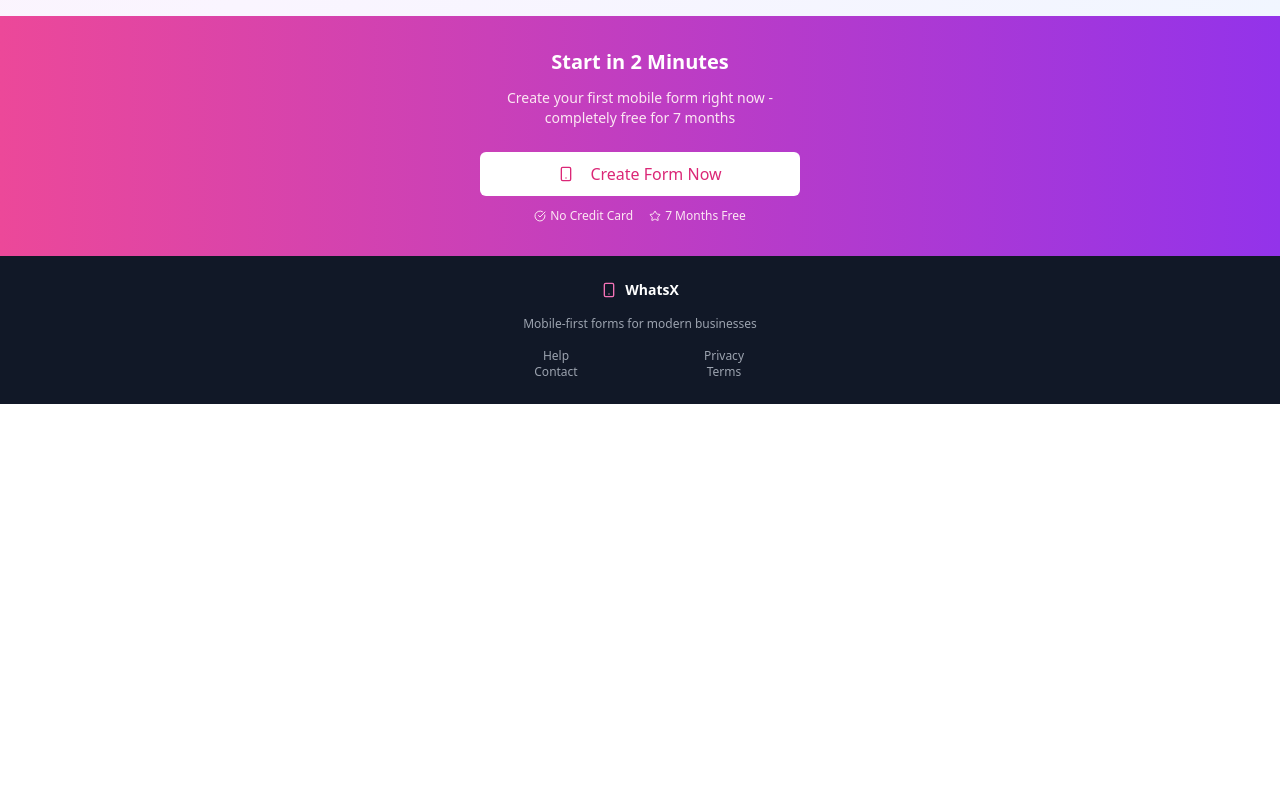
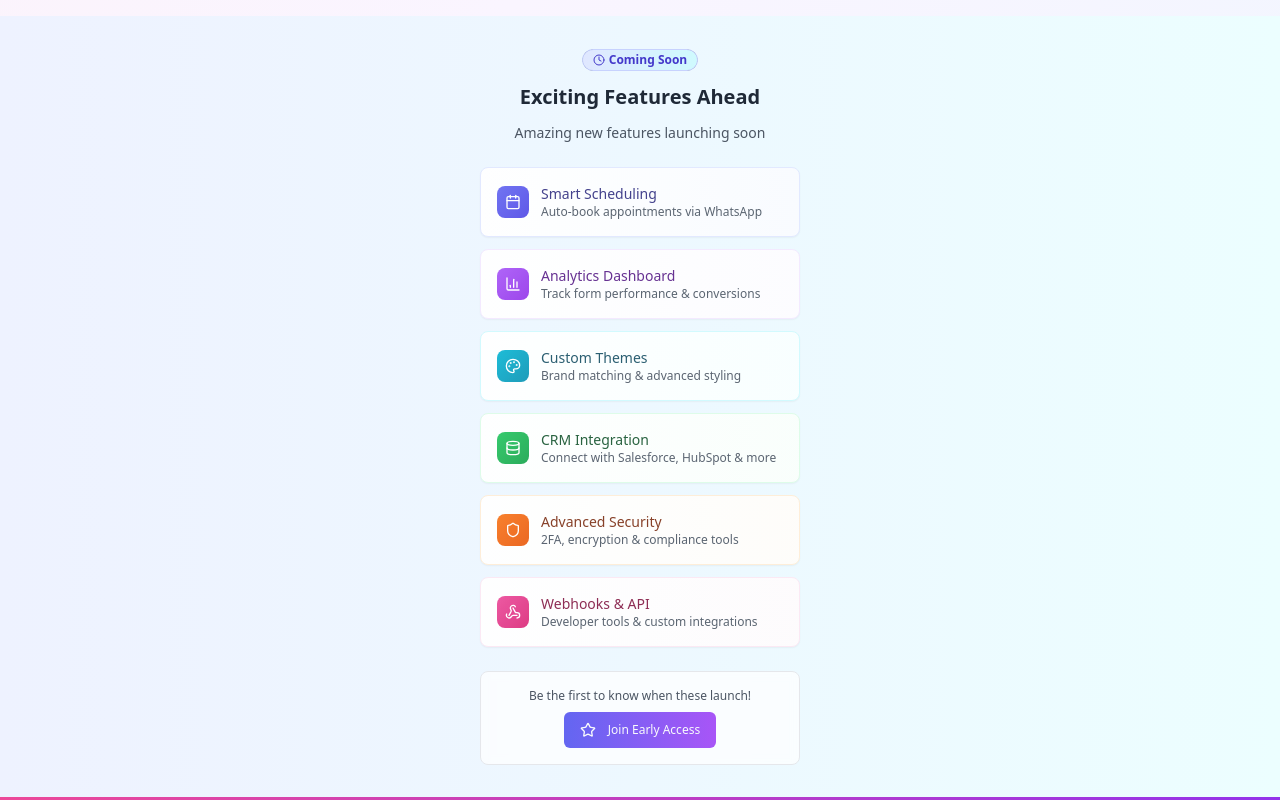
Before and after one commit to muhammedadnanv/whatsx-lead-flow-09, a React (Vite) app: page /mobile in a window 1280 px wide. Shown: the part 1760-2560 px from the top of the page. Before the commit the page ends 2164 px from the top, so only its background shows below. Built offline with nearby package versions, Linux system fonts and the light colour scheme.

Commit message:
Add "Coming Soon" features
Add placeholders for future features.

```diff
--- a/src/pages/MobileLanding.tsx
+++ b/src/pages/MobileLanding.tsx
@@ -1,7 +1,7 @@
 import { Button } from "@/components/ui/button";
 import { Card, CardContent, CardHeader, CardTitle } from "@/components/ui/card";
 import { Badge } from "@/components/ui/badge";
-import { ArrowRight, Smartphone, MessageCircle, Zap, Users, Heart, CheckCircle, Star, Play, Globe, Clock, Gift } from "lucide-react";
+import { ArrowRight, Smartphone, MessageCircle, Zap, Users, Heart, CheckCircle, Star, Play, Globe, Clock, Gift, Calendar, BarChart3, Palette, Database, Shield, Webhook } from "lucide-react";
 import { Link } from "react-router-dom";
 import { VideoPopup } from "@/components/VideoPopup";
 
@@ -237,6 +237,122 @@ const MobileLanding = () => {
         </div>
       </section>
 
+      {/* Coming Soon Features */}
+      <section className="py-8 px-4 bg-gradient-to-r from-indigo-50 to-cyan-50">
+        <div className="container mx-auto max-w-sm">
+          <div className="text-center mb-6">
+            <Badge className="mb-3 bg-gradient-to-r from-indigo-100 to-cyan-100 text-indigo-700 border-indigo-200 text-xs">
+              <Clock className="w-3 h-3 mr-1" />
+              Coming Soon
+            </Badge>
+            <h2 className="text-xl font-bold mb-3 text-gray-800">
+              Exciting Features Ahead
+            </h2>
+            <p className="text-sm text-gray-600">
+              Amazing new features launching soon
+            </p>
+          </div>
+
+          <div className="space-y-3">
+            <Card className="border border-indigo-100 bg-gradient-to-r from-white to-indigo-50/30 opacity-90">
+              <CardContent className="p-4">
+                <div className="flex items-center space-x-3">
+                  <div className="w-8 h-8 bg-gradient-to-br from-indigo-500 to-indigo-600 rounded-lg flex items-center justify-center">
+                    <Calendar className="w-4 h-4 text-white" />
+                  </div>
+                  <div className="flex-1">
+                    <div className="font-medium text-indigo-900 text-sm">Smart Scheduling</div>
+                    <div className="text-gray-600 text-xs">Auto-book appointments via WhatsApp</div>
+                  </div>
+                </div>
+              </CardContent>
+            </Card>
+
+            <Card className="border border-purple-100 bg-gradient-to-r from-white to-purple-50/30 opacity-90">
+              <CardContent className="p-4">
+                <div className="flex items-center space-x-3">
+                  <div className="w-8 h-8 bg-gradient-to-br from-purple-500 to-purple-600 rounded-lg flex items-center justify-center">
+                    <BarChart3 className="w-4 h-4 text-white" />
+                  </div>
+                  <div className="flex-1">
+                    <div className="font-medium text-purple-900 text-sm">Analytics Dashboard</div>
+                    <div className="text-gray-600 text-xs">Track form performance & conversions</div>
+                  </div>
+                </div>
+              </CardContent>
+            </Card>
+
+            <Card className="border border-cyan-100 bg-gradient-to-r from-white to-cyan-50/30 opacity-90">
+              <CardContent className="p-4">
+                <div className="flex items-center space-x-3">
+                  <div className="w-8 h-8 bg-gradient-to-br from-cyan-500 to-cyan-600 rounded-lg flex items-center justify-center">
+                    <Palette className="w-4 h-4 text-white" />
+                  </div>
+                  <div className="flex-1">
+                    <div className="font-medium text-cyan-900 text-sm">Custom Themes</div>
+                    <div className="text-gray-600 text-xs">Brand matching & advanced styling</div>
+                  </div>
+                </div>
+              </CardContent>
+            </Card>
+
+            <Card className="border border-green-100 bg-gradient-to-r from-white to-green-50/30 opacity-90">
+              <CardContent className="p-4">
+                <div className="flex items-center space-x-3">
+                  <div className="w-8 h-8 bg-gradient-to-br from-green-500 to-green-600 rounded-lg flex items-center justify-center">
+                    <Database className="w-4 h-4 text-white" />
+                  </div>
+                  <div className="flex-1">
+                    <div className="font-medium text-green-900 text-sm">CRM Integration</div>
+                    <div className="text-gray-600 text-xs">Connect with Salesforce, HubSpot & more</div>
+                  </div>
+                </div>
+              </CardContent>
+            </Card>
+
+            <Card className="border border-orange-100 bg-gradient-to-r from-white to-orange-50/30 opacity-90">
+              <CardContent className="p-4">
+                <div className="flex items-center space-x-3">
+                  <div className="w-8 h-8 bg-gradient-to-br from-orange-500 to-orange-600 rounded-lg flex items-center justify-center">
+                    <Shield className="w-4 h-4 text-white" />
+                  </div>
+                  <div className="flex-1">
+                    <div className="font-medium text-orange-900 text-sm">Advanced Security</div>
+                    <div className="text-gray-600 text-xs">2FA, encryption & compliance tools</div>
+                  </div>
+                </div>
+              </CardContent>
+            </Card>
+
+            <Card className="border border-pink-100 bg-gradient-to-r from-white to-pink-50/30 opacity-90">
+              <CardContent className="p-4">
+                <div className="flex items-center space-x-3">
+                  <div className="w-8 h-8 bg-gradient-to-br from-pink-500 to-pink-600 rounded-lg flex items-center justify-center">
+                    <Webhook className="w-4 h-4 text-white" />
+                  </div>
+                  <div className="flex-1">
+                    <div className="font-medium text-pink-900 text-sm">Webhooks & API</div>
+                    <div className="text-gray-600 text-xs">Developer tools & custom integrations</div>
+                  </div>
+                </div>
+              </CardContent>
+            </Card>
+          </div>
+
+          <div className="mt-6 text-center">
+            <div className="bg-white/70 backdrop-blur-sm rounded-lg p-4 border border-gray-200">
+              <p className="text-xs text-gray-600 mb-2">Be the first to know when these launch!</p>
+              <Link to="/form-builder">
+                <Button size="sm" className="bg-gradient-to-r from-indigo-500 to-purple-500 hover:from-indigo-600 hover:to-purple-600 text-xs px-4">
+                  <Star className="w-3 h-3 mr-1" />
+                  Join Early Access
+                </Button>
+              </Link>
+            </div>
+          </div>
+        </div>
+      </section>
+
       {/* Mobile CTA Section */}
       <section className="py-8 px-4 bg-gradient-to-r from-pink-500 to-purple-600">
         <div className="container mx-auto text-center max-w-sm">
```
